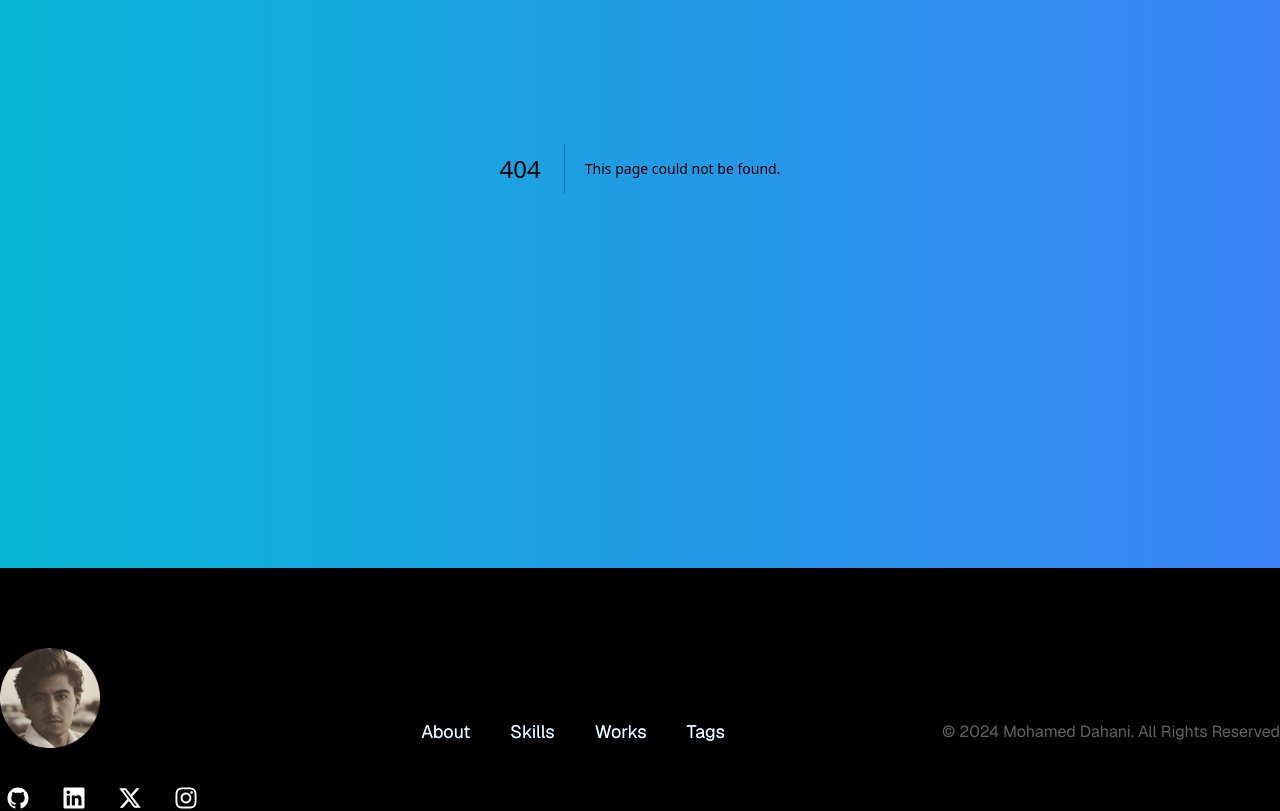
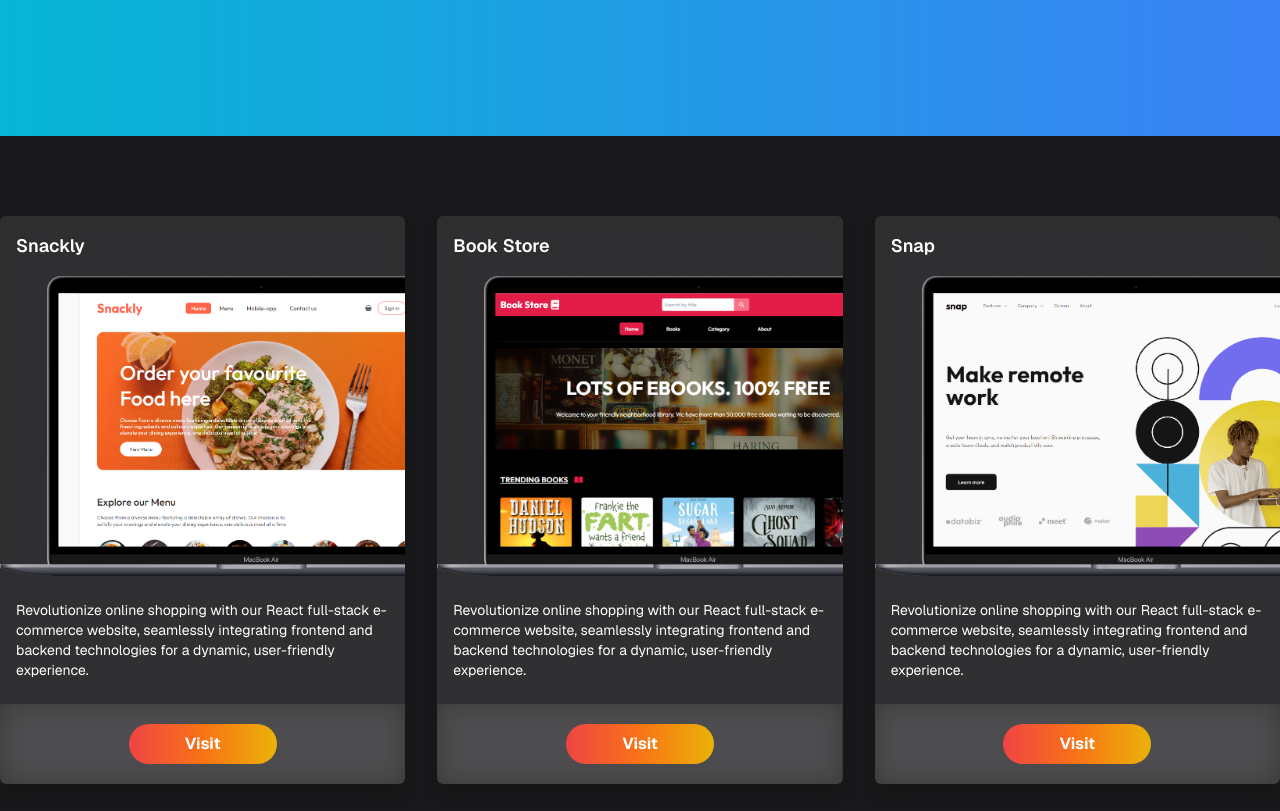
Before and after one commit to dahani-dev/portfolio-with-Nextjs, a Next.js app: page /works in a window 1280 px wide. Before the commit this address had no page. Shown: the part 320-1131 px from the top of the page. Built offline with nearby package versions, Linux system fonts and the light colour scheme.

Commit message:
add work section

```diff
--- a/src/app/components/main.jsx
+++ b/src/app/components/main.jsx
@@ -5,7 +5,7 @@ import { FaDatabase } from "react-icons/fa";
 import { IoLogoGithub } from "react-icons/io";
 import { FaLinkedin } from "react-icons/fa6";
 import { FaXTwitter } from "react-icons/fa6";
-import Works from "./works";
+import Works from "./mainWorks";
 import { FaInstagram } from "react-icons/fa6";
 
 const main = () => {
--- a/src/app/components/works.jsx
+++ b/src/app/components/mainWorks.jsx
@@ -1,9 +1,8 @@
 import Image from "next/image";
 import Link from "next/link";
-import Img from "../../../public/heronfinance.webp";
 import data from "../../db/data";
 
-const Works = () => {
+const MainWorks = () => {
   return (
     <section className="container mx-auto">
       <h1 className="text-black dark:text-white font-semibold text-2xl mb-7">
@@ -13,7 +12,7 @@ const Works = () => {
         {data.slice(0, 3).map((item, index) => {
           return (
             <div className="flex items-center gap-5" key={index}>
-              <div className="grid h-full w-full overflow-hidden rounded-md bg-slate-200 backdrop-blur-md dark:bg-white/10">
+              <div className="grid h-full w-full overflow-hidden rounded-md bg-slate-200 backdrop-blur-md dark:bg-white/10 shadow-lg">
                 <div className="p-4">
                   <h3 className="text-lg font-semibold text-black dark:text-white">
                     {item.title}
@@ -48,11 +47,11 @@ const Works = () => {
           );
         })}
         <button className="text-white bg-gradient-to-r from-red-500 via-orange-500 to-yellow-500 py-2 px-5 font-bold rounded-full hover:bg-gradient-to-r hover:from-cyan-500 hover:to-blue-500 transition-colors">
-          <Link href="">More projects</Link>
+          <Link href="/works">More projects</Link>
         </button>
       </div>
     </section>
   );
 };
 
-export default Works;
+export default MainWorks;
--- /dev/null
+++ b/src/app/works/page.jsx
@@ -0,0 +1,58 @@
+import Image from "next/image";
+import Link from "next/link";
+import data from "../../db/data";
+
+const Works = () => {
+  return (
+    <div className="mx-auto">
+      <section className="container mx-auto py-40">
+        <h1 className="mr-4 text-5xl font-semibold text-white max-md:pl-6">Works</h1>
+      </section>
+      <section className="bg-[#f1f4f9] dark:bg-[#18181a] py-20">
+        <div className="container mx-auto">
+          <div className="grid grid-cols-1 gap-x-0 gap-y-8 lg:grid-cols-3 lg:gap-x-8 max-sm:px-6">
+            {data.map((item, index) => {
+              return (
+                <div className="flex items-center gap-5" key={index}>
+                  <div className="grid h-full w-full overflow-hidden rounded-md bg-slate-200 backdrop-blur-md dark:bg-white/10 shadow-lg">
+                    <div className="p-4">
+                      <h3 className="text-lg font-semibold text-black dark:text-white">
+                        {item.title}
+                      </h3>
+                    </div>
+                    <div className="relative h-[300px] w-full">
+                      <Image
+                        alt="Heron Finance"
+                        src={item.img}
+                        layout="fill"
+                        objectFit="cover"
+                        objectPosition="left top"
+                        loading="lazy"
+                        decoding="async"
+                        sizes="(max-width: 768px) 100vw, (max-width: 1200px) 50vw, 33vw"
+                      />
+                    </div>
+                    <div className="bg-[#e1e8f0] dark:bg-[#303032] px-4 py-6">
+                      <p className="text-black dark:text-white text-sm">
+                        {item.description}
+                      </p>
+                    </div>
+                    <div className="h-20 bg-slate-300 backdrop-blur-md dark:bg-white/5 flex justify-center items-center">
+                      <button className="text-white bg-gradient-to-r from-red-500 via-orange-500 to-yellow-500 py-2 px-14 font-bold rounded-full hover:bg-gradient-to-r hover:from-cyan-500 hover:to-blue-500 transition-colors">
+                        <Link href={item.link} target="_blank">
+                          Visit
+                        </Link>
+                      </button>
+                    </div>
+                  </div>
+                </div>
+              );
+            })}
+          </div>
+        </div>
+      </section>
+    </div>
+  );
+};
+
+export default Works;
```
